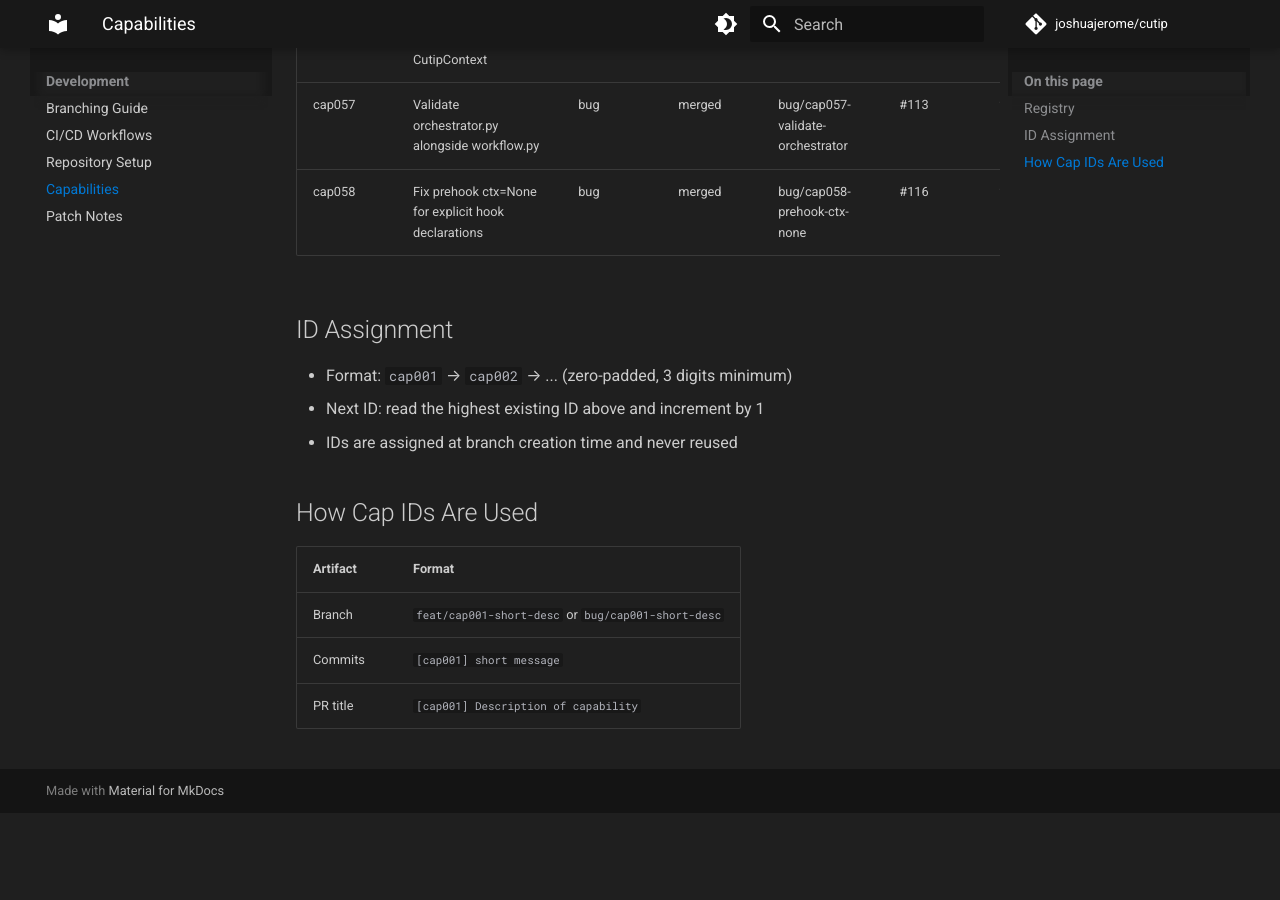
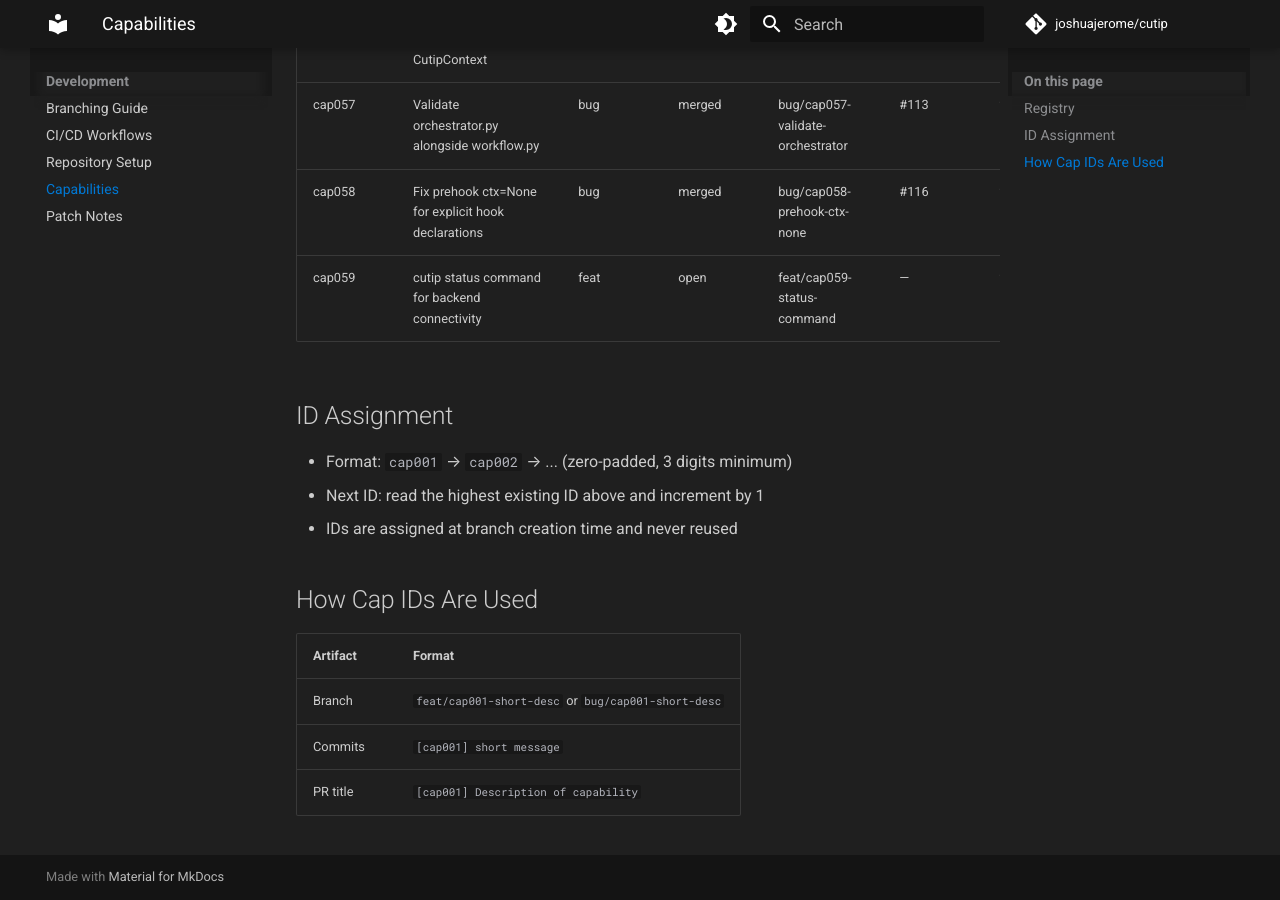
Before and after one commit to joshuajerome/cutip, an MkDocs documentation site: the page built from docs/capabilities.md, in a window 1280 px wide and 900 px high, scrolled down 5136 px. Built offline with MkDocs 1.6.1 and Material for MkDocs 9.7.7, drawn with Linux system fonts in a browser that asks for light colours; comment, search, counter and statistics services are not loaded; before the commit the page ends 5949 px from its top, so only the background shows below that.

Commit message:
[cap059] docs: add cap059 to capabilities registry

```diff
--- a/docs/capabilities.md
+++ b/docs/capabilities.md
@@ -66,6 +66,7 @@ commit messages, and PR titles.
 | cap056 | Optional config.yaml support in CutipContext                    | feat | merged | feat/cap056-project-config            | #110 | 2026-03-21 |
 | cap057 | Validate orchestrator.py alongside workflow.py                  | bug  | merged | bug/cap057-validate-orchestrator      | #113 | 2026-03-21 |
 | cap058 | Fix prehook ctx=None for explicit hook declarations            | bug  | merged | bug/cap058-prehook-ctx-none           | #116 | 2026-03-21 |
+| cap059 | cutip status command for backend connectivity                   | feat | open   | feat/cap059-status-command             | —   | 2026-03-23 |
 
 ## ID Assignment
 
```
